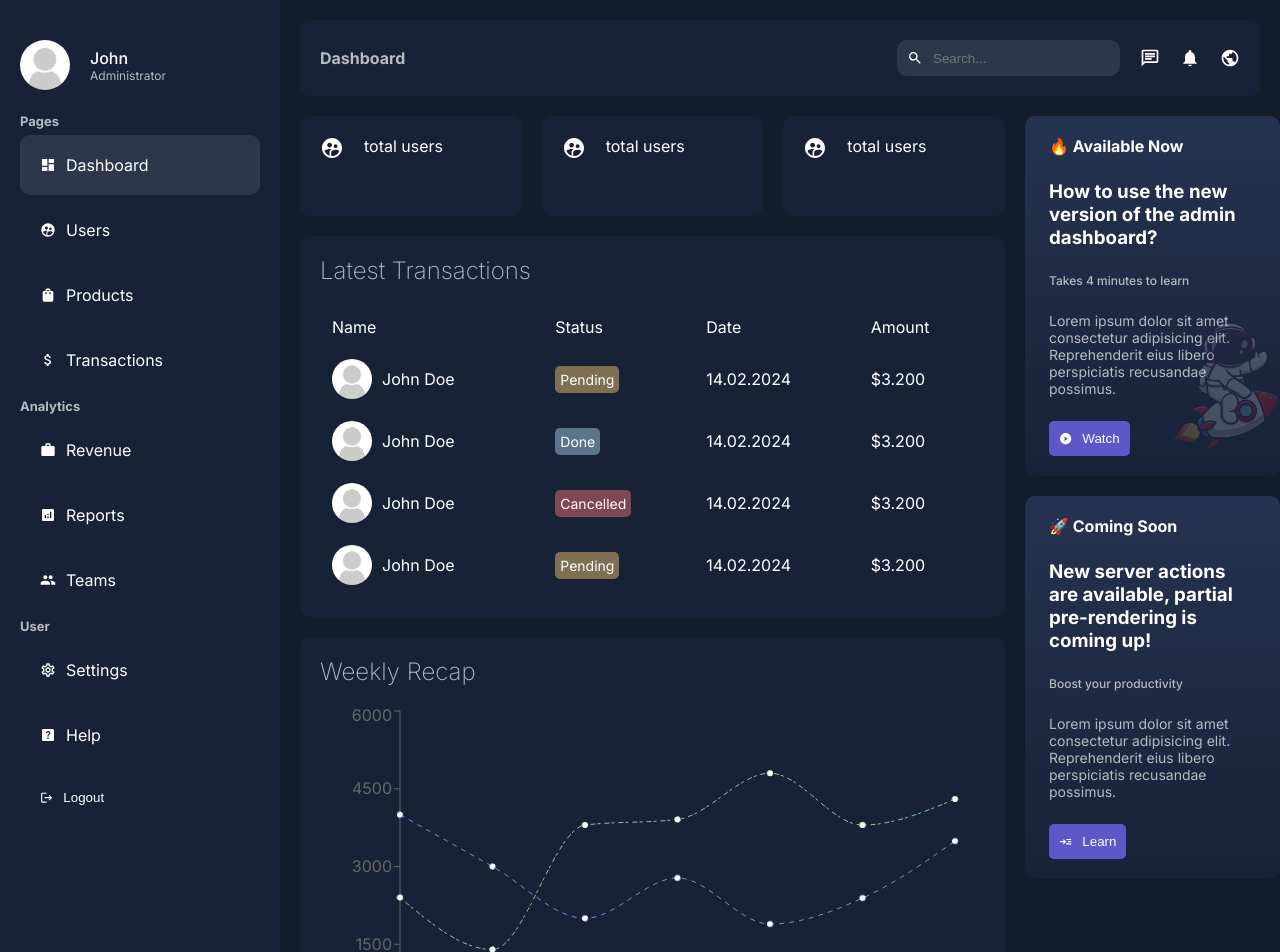
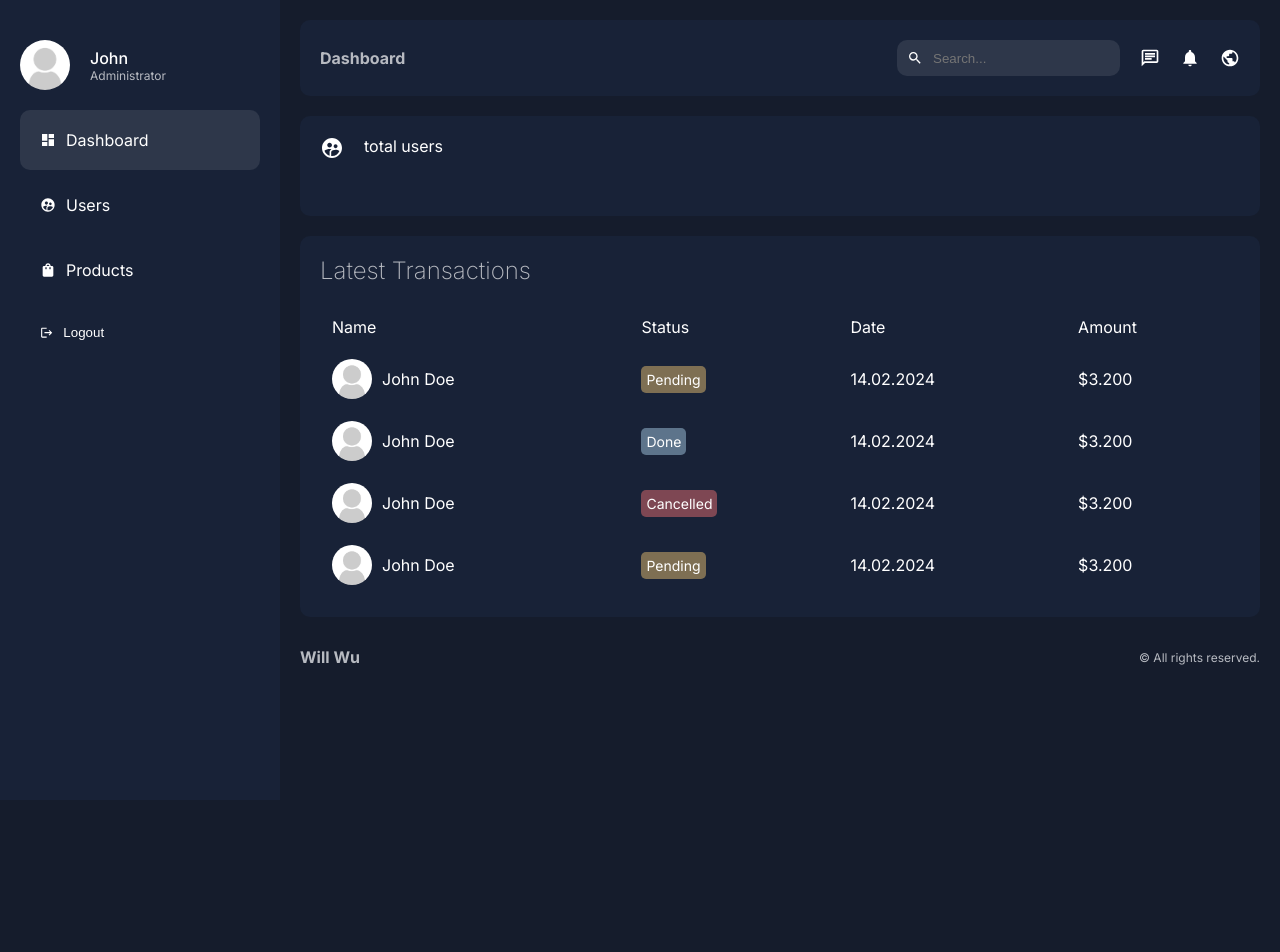
Before and after one commit to Will413028/Attendance-System-Next.js, a Next.js app: page /dashboard in a window 1280 px wide. Shown: the top 952 px of the page. After the commit the page ends 800 px from the top, so only its background shows below. Built offline with nearby package versions, Linux system fonts and the light colour scheme.

Commit message:
feat: modify UI

```diff
--- a/app/dashboard/page.jsx
+++ b/app/dashboard/page.jsx
@@ -1,7 +1,5 @@
 import Card from "../ui/dashboard/card/card";
-import Chart from "../ui/dashboard/chart/chart";
 import styles from "../ui/dashboard/dashboard.module.css";
-import Rightbar from "../ui/dashboard/rightbar/rightbar";
 import Transactions from "../ui/dashboard/transactions/transactions";
 
 const Dashboard = () => {
@@ -10,14 +8,8 @@ const Dashboard = () => {
       <div className={styles.main}>
         <div className={styles.cards}>
           <Card/>
-          <Card/>
-          <Card/>
         </div>
         <Transactions />
-        <Chart />
-      </div>
-      <div className={styles.side}>
-        <Rightbar />
       </div>
     </div>
   );
--- a/app/ui/dashboard/chart/chart.jsx
+++ /dev/null
@@ -1,72 +0,0 @@
-"use client"
-
-import styles from './chart.module.css'
-import { LineChart, Line, XAxis, YAxis, Tooltip, Legend, ResponsiveContainer } from 'recharts';
-
-const data = [
-  {
-    name: "Sun",
-    visit: 4000,
-    click: 2400,
-  },
-  {
-    name: "Mon",
-    visit: 3000,
-    click: 1398,
-  },
-  {
-    name: "Tue",
-    visit: 2000,
-    click: 3800,
-  },
-  {
-    name: "Wed",
-    visit: 2780,
-    click: 3908,
-  },
-  {
-    name: "Thu",
-    visit: 1890,
-    click: 4800,
-  },
-  {
-    name: "Fri",
-    visit: 2390,
-    click: 3800,
-  },
-  {
-    name: "Sat",
-    visit: 3490,
-    click: 4300,
-  },
-];
-
-const Chart = () => {
-  return (
-    <div className={styles.container}>
-      <h2 className={styles.title}>Weekly Recap</h2>
-      <ResponsiveContainer width="100%" height="90%">
-        <LineChart
-          width={500}
-          height={300}
-          data={data}
-          margin={{
-            top: 5,
-            right: 30,
-            left: 20,
-            bottom: 5,
-          }}
-        >
-          <XAxis dataKey="name" />
-          <YAxis />
-          <Tooltip contentStyle={{background:"#151c2c", border:"none"}}/>
-          <Legend />
-          <Line type="monotone" dataKey="visit" stroke="#8884d8" strokeDasharray="5 5" />
-          <Line type="monotone" dataKey="click" stroke="#82ca9d" strokeDasharray="3 4 5 2" />
-        </LineChart>
-      </ResponsiveContainer>
-    </div>
-  )
-}
-
-export default Chart
--- a/app/ui/dashboard/chart/chart.module.css
+++ /dev/null
@@ -1,12 +0,0 @@
-.container {
-  height: 450px;
-  background-color: var(--bgSoft);
-  padding: 20px;
-  border-radius: 10px;
-}
-
-.title{
-  font-weight: 200;
-  color: var(--textSoft);
-  margin-bottom: 20px;
-}
--- a/app/ui/dashboard/rightbar/rightbar.jsx
+++ /dev/null
@@ -1,50 +0,0 @@
-import Image from "next/image";
-import styles from "./rightbar.module.css";
-import { MdPlayCircleFilled, MdReadMore } from "react-icons/md";
-
-const Rightbar = () => {
-  return (
-    <div className={styles.container}>
-      <div className={styles.item}>
-        <div className={styles.bgContainer}>
-          <Image className={styles.bg} src="/astronaut.png" alt="" fill />
-        </div>
-        <div className={styles.text}>
-          <span className={styles.notification}>🔥 Available Now</span>
-          <h3 className={styles.title}>
-            How to use the new version of the admin dashboard?
-          </h3>
-          <span className={styles.subtitle}>Takes 4 minutes to learn</span>
-          <p className={styles.desc}>
-            Lorem ipsum dolor sit amet consectetur adipisicing elit.
-            Reprehenderit eius libero perspiciatis recusandae possimus.
-          </p>
-          <button className={styles.button}>
-            <MdPlayCircleFilled />
-            Watch
-          </button>
-        </div>
-      </div>
-      <div className={styles.item}>
-        <div className={styles.text}>
-          <span className={styles.notification}>🚀 Coming Soon</span>
-          <h3 className={styles.title}>
-            New server actions are available, partial pre-rendering is coming
-            up!
-          </h3>
-          <span className={styles.subtitle}>Boost your productivity</span>
-          <p className={styles.desc}>
-            Lorem ipsum dolor sit amet consectetur adipisicing elit.
-            Reprehenderit eius libero perspiciatis recusandae possimus.
-          </p>
-          <button className={styles.button}>
-            <MdReadMore />
-            Learn
-          </button>
-        </div>
-      </div>
-    </div>
-  );
-};
-
-export default Rightbar;
--- a/app/ui/dashboard/rightbar/rightbar.module.css
+++ /dev/null
@@ -1,58 +0,0 @@
-.container {
-  position: fixed;
-}
-
-.item {
-  background: linear-gradient(to top, #182237, #253352);
-  padding: 20px 24px;
-  border-radius: 10px;
-  margin-bottom: 20px;
-  position: relative;
-}
-
-.bgContainer {
-  position: absolute;
-  right: 0;
-  bottom: 0;
-  width: 50%;
-  height: 50%;
-}
-
-.bg {
-  object-fit: contain;
-  opacity: 0.2;
-}
-
-.text {
-  display: flex;
-  flex-direction: column;
-  gap: 24px;
-}
-
-.notification {
-  font-weight: bold;
-}
-
-.subtitle {
-  color: var(--textSoft);
-  font-weight: 500;
-  font-size: 12px;
-}
-
-.desc {
-  color: var(--textSoft);
-  font-size: 14px;
-}
-
-.button {
-  padding: 10px;
-  display: flex;
-  align-items: center;
-  gap: 10px;
-  width: max-content;
-  background-color: #5d57c9;
-  color: white;
-  border: none;
-  border-radius: 5px;
-  cursor: pointer;
-}
--- a/app/ui/dashboard/sidebar/sidebar.jsx
+++ b/app/ui/dashboard/sidebar/sidebar.jsx
@@ -5,18 +5,11 @@ import {
   MdDashboard,
   MdSupervisedUserCircle,
   MdShoppingBag,
-  MdAttachMoney,
-  MdWork,
-  MdAnalytics,
-  MdPeople,
-  MdOutlineSettings,
-  MdHelpCenter,
   MdLogout,
 } from "react-icons/md";
 
 const menuItems = [
   {
-    title: "Pages",
     list: [
       {
         title: "Dashboard",
@@ -32,46 +25,6 @@ const menuItems = [
         title: "Products",
         path: "/dashboard/products",
         icon: <MdShoppingBag />,
-      },
-      {
-        title: "Transactions",
-        path: "/dashboard/transactions",
-        icon: <MdAttachMoney />,
-      },
-    ],
-  },
-  {
-    title: "Analytics",
-    list: [
-      {
-        title: "Revenue",
-        path: "/dashboard/revenue",
-        icon: <MdWork />,
-      },
-      {
-        title: "Reports",
-        path: "/dashboard/reports",
-        icon: <MdAnalytics />,
-      },
-      {
-        title: "Teams",
-        path: "/dashboard/teams",
-        icon: <MdPeople />,
-      },
-    ],
-  },
-  {
-    title: "User",
-    list: [
-      {
-        title: "Settings",
-        path: "/dashboard/settings",
-        icon: <MdOutlineSettings />,
-      },
-      {
-        title: "Help",
-        path: "/dashboard/help",
-        icon: <MdHelpCenter />,
       },
     ],
   },
```
